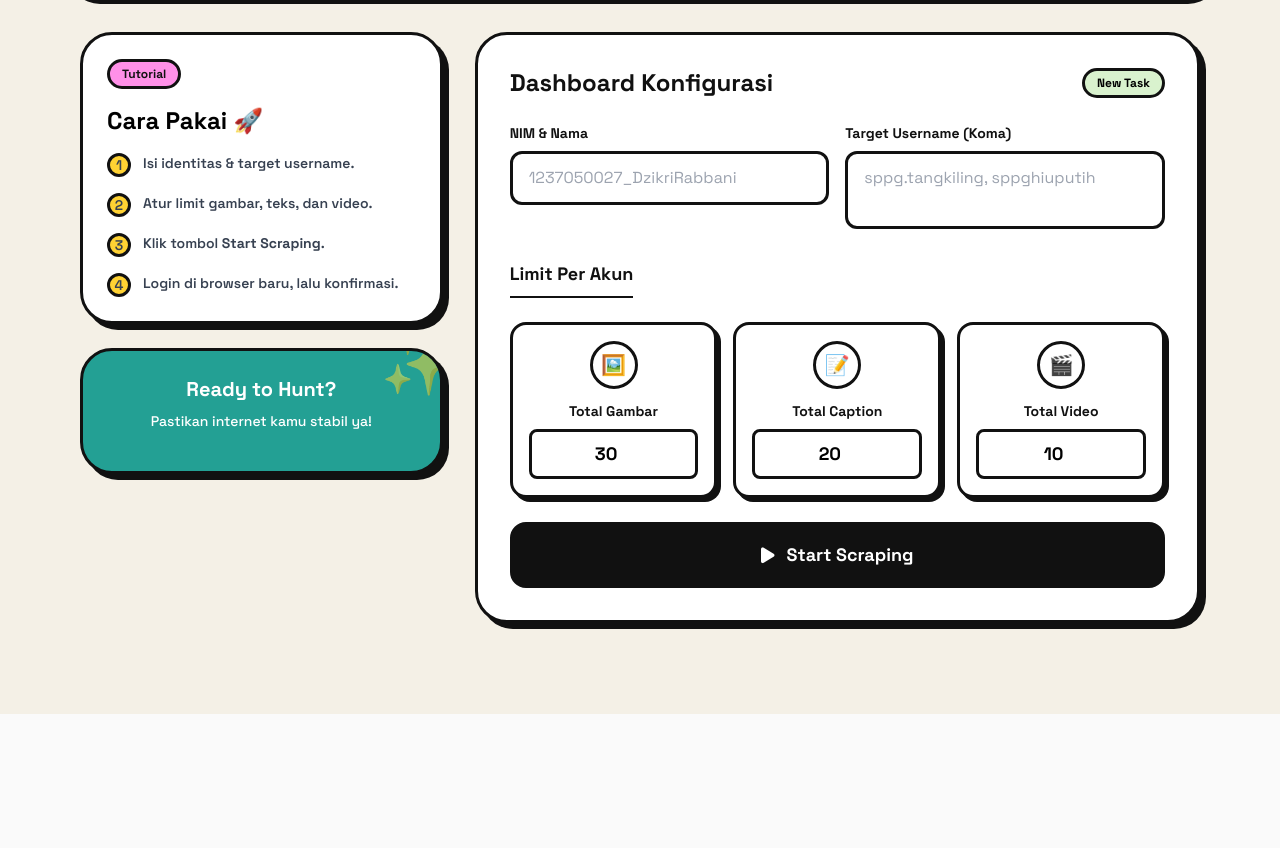
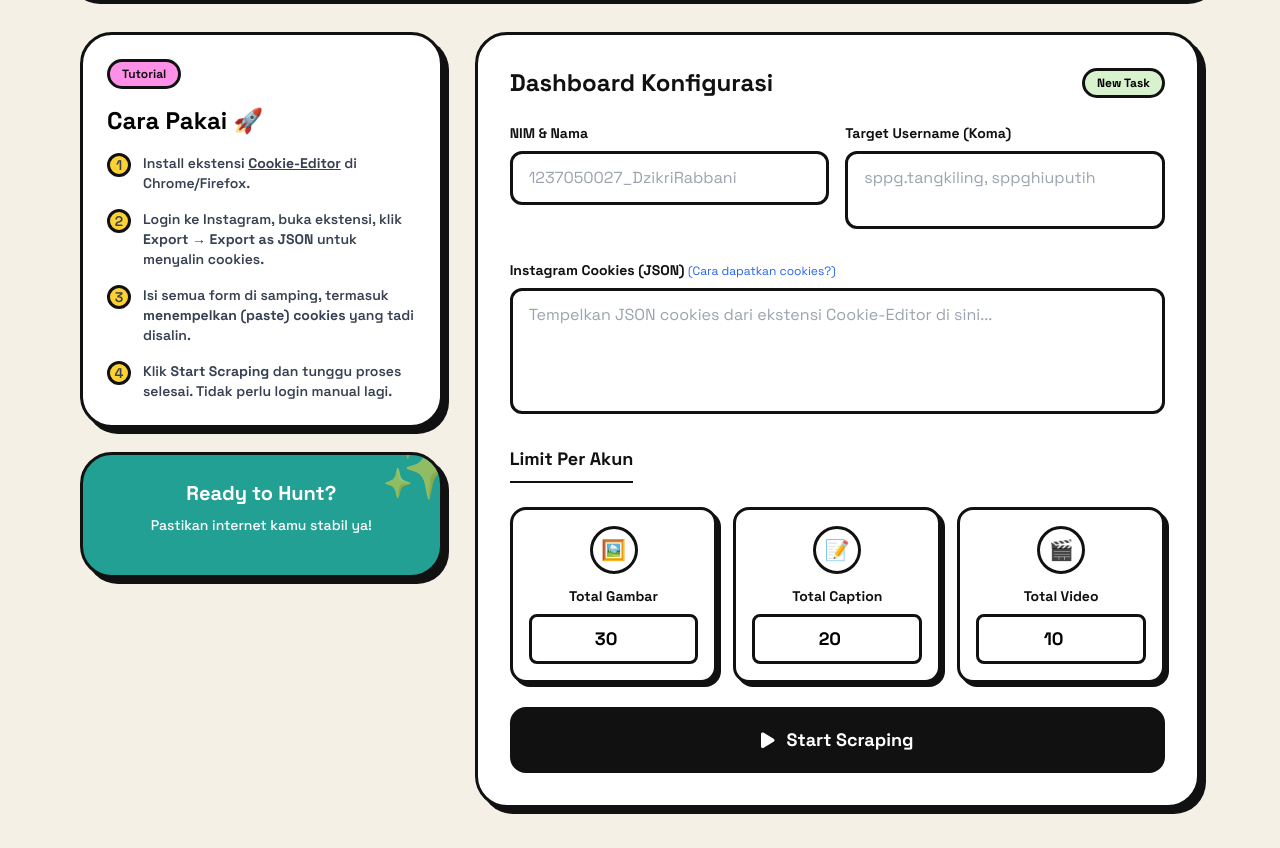
Before and after one commit to dzikriii24/instagram-scraper, a Flask app: page / in a window 1280 px wide. Shown: the part 110-958 px from the top of the page. Before the commit the page ends 824 px from the top, so only its background shows below. Run offline with Flask 3, Linux system fonts and the light colour scheme; some libraries are stand-ins or nearby versions.

Commit message:
add extension procedur

```diff
--- a/templates/index.html
+++ b/templates/index.html
@@ -108,19 +108,19 @@
                 <ul class="space-y-4 text-sm font-semibold text-gray-700">
                     <li class="flex items-start gap-3">
                         <div class="bg-[#FFD233] neo-border w-6 h-6 rounded-full flex items-center justify-center shrink-0">1</div>
-                        <p>Isi identitas & target username.</p>
+                        <p>Install ekstensi <a href="https://chrome.google.com/webstore/detail/cookie-editor/hlkenndednhfkekhgcdicdfddnkalmdm" target="_blank" class="font-bold underline">Cookie-Editor</a> di Chrome/Firefox.</p>
                     </li>
                     <li class="flex items-start gap-3">
                         <div class="bg-[#FFD233] neo-border w-6 h-6 rounded-full flex items-center justify-center shrink-0">2</div>
-                        <p>Atur limit gambar, teks, dan video.</p>
+                        <p>Login ke Instagram, buka ekstensi, klik <b>Export &rarr; Export as JSON</b> untuk menyalin cookies.</p>
                     </li>
                     <li class="flex items-start gap-3">
                         <div class="bg-[#FFD233] neo-border w-6 h-6 rounded-full flex items-center justify-center shrink-0">3</div>
-                        <p>Klik tombol <b>Start Scraping</b>.</p>
+                        <p>Isi semua form di samping, termasuk <b>menempelkan (paste) cookies</b> yang tadi disalin.</p>
                     </li>
                     <li class="flex items-start gap-3">
                         <div class="bg-[#FFD233] neo-border w-6 h-6 rounded-full flex items-center justify-center shrink-0">4</div>
-                        <p>Login di browser baru, lalu konfirmasi.</p>
+                        <p>Klik <b>Start Scraping</b> dan tunggu proses selesai. Tidak perlu login manual lagi.</p>
                     </li>
                 </ul>
             </div>
@@ -153,6 +153,16 @@
                                 class="w-full px-4 py-3 neo-border rounded-xl transition-all resize-none"
                                 placeholder="sppg.tangkiling, sppghiuputih"></textarea>
                         </div>
+                    </div>
+
+                    <div class="mt-4">
+                        <label class="block text-sm font-bold text-[#111] mb-2">
+                            Instagram Cookies (JSON)
+                            <a href="https://github.com/sweswoz/instagram-scraper-retro/blob/main/TUTORIAL_COOKIES.md" target="_blank" class="text-blue-600 hover:underline text-xs font-normal">(Cara dapatkan cookies?)</a>
+                        </label>
+                        <textarea id="instagramCookies" required rows="4"
+                            class="w-full px-4 py-3 neo-border rounded-xl transition-all resize-none"
+                            placeholder="Tempelkan JSON cookies dari ekstensi Cookie-Editor di sini..."></textarea>
                     </div>
 
                     <h3 class="text-lg font-bold text-[#111] mt-8 mb-4 border-b-2 border-[#111] pb-2 inline-block">Limit Per Akun</h3>
@@ -212,13 +222,6 @@
                 <div id="detailProgress" class="mb-6"></div>
                 <div id="progressDetails" class="text-sm space-y-1"></div>
 
-                <div id="loginConfirmSection" class="hidden text-center mt-6 p-4 bg-[#FFD233] neo-border rounded-2xl">
-                    <p class="font-bold text-[#111] mb-3">Silakan login di tab Chrome yang terbuka!</p>
-                    <button id="confirmLoginBtn" class="bg-white text-[#111] neo-border font-bold py-3 px-6 rounded-xl neo-shadow-hover inline-flex items-center gap-2">
-                        <i class="fas fa-check"></i> Saya Sudah Login
-                    </button>
-                </div>
-
                 <div id="downloadSection" class="mt-6 hidden">
                     <a id="downloadLink" href="#" class="w-full bg-[#FF90E8] text-[#111] neo-border font-bold py-4 px-6 rounded-2xl neo-shadow-hover flex items-center justify-center gap-3 text-lg transition-all text-center">
                         <i class="fas fa-box-open"></i> Ambil Hasil Scraping (ZIP)
@@ -249,11 +252,17 @@
                 target_images: document.getElementById('targetImages').value,
                 target_texts: document.getElementById('targetTexts').value,
                 target_videos: document.getElementById('targetVideos').value,
-                usernames: usernames
+                usernames: usernames,
+                cookies: document.getElementById('instagramCookies').value
             };
 
             if (!formData.nim_nama) {
                 alert('Mohon isi NIM & Nama!');
+                return;
+            }
+
+            if (!formData.cookies) {
+                alert('Mohon isi Cookie session Instagram!');
                 return;
             }
 
@@ -263,8 +272,8 @@
 
             // Tampilkan Progress Card
             document.getElementById('progressCard').classList.remove('hidden');
-            document.getElementById('progressMessage').innerHTML = 'Membuka Chrome (Tunggu bentar ya)...';
-            document.getElementById('progressBar').style.width = '10%';
+            document.getElementById('progressMessage').innerHTML = '🚀 Menghubungi server...';
+            document.getElementById('progressBar').style.width = '5%';
             document.getElementById('detailProgress').innerHTML = '';
 
             try {
@@ -280,12 +289,6 @@
 
                 currentSessionId = data.session_id;
 
-                document.getElementById('loginConfirmSection').classList.remove('hidden');
-                document.getElementById('progressMessage').innerHTML = 'Browser udah kebuka. Ayo login dulu!';
-                document.getElementById('progressBar').style.width = '30%';
-
-                document.getElementById('confirmLoginBtn').onclick = () => confirmLogin();
-
                 if (statusInterval) clearInterval(statusInterval);
                 statusInterval = setInterval(checkStatus, 2000);
 
@@ -297,38 +300,12 @@
             }
         });
 
-        async function confirmLogin() {
-            if (!currentSessionId) return;
-            const confirmBtn = document.getElementById('confirmLoginBtn');
-            confirmBtn.disabled = true;
-            confirmBtn.innerHTML = '<i class="fas fa-spinner fa-spin"></i> Checking...';
-
-            try {
-                const response = await fetch(`/confirm_login/${currentSessionId}`, { method: 'POST' });
-                const data = await response.json();
-
-                if (data.status === 'started') {
-                    document.getElementById('loginConfirmSection').classList.add('hidden');
-                    document.getElementById('progressMessage').innerHTML = 'Login sukses! Mulai berburu data...';
-                    document.getElementById('progressBar').style.width = '40%';
-                }
-            } catch (error) {
-                alert('Error: ' + error.message);
-                confirmBtn.disabled = false;
-                confirmBtn.innerHTML = '<i class="fas fa-check"></i> Saya Sudah Login';
-            }
-        }
-
         async function checkStatus() {
             if (!currentSessionId) return;
 
             try {
                 const response = await fetch(`/status/${currentSessionId}`);
                 const data = await response.json();
-
-                if (data.status === 'waiting_login') {
-                    document.getElementById('progressMessage').innerHTML = data.message;
-                }
 
                 if (data.current_account) {
                     document.getElementById('currentAccount').innerHTML = `Sedang mengekstraksi akun: <span class="text-[#23A094] font-bold">@${data.current_account}</span>`;
```
